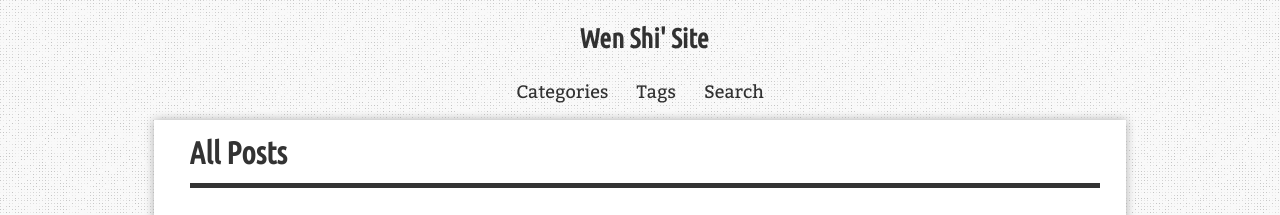
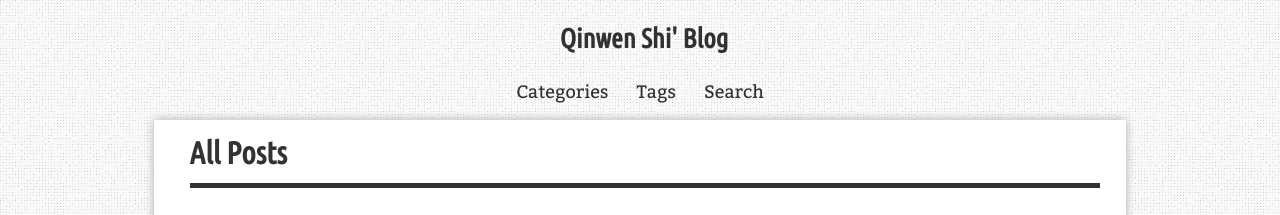
Before and after one commit to qinwenshi/sh, a Jekyll site: the page built from blog/index.html, in a window 1280 px wide. Shown: the top 215 px of the page. Built offline with Jekyll 4.4.1, drawn with Linux system fonts in a browser that asks for light colours; nearby versions of some CDN libraries; comment, search, counter and statistics services are not loaded.

Commit message:
Update config

```diff
--- a/_config.yml
+++ b/_config.yml
@@ -23,7 +23,7 @@ sass:
 # Site Data
 url: # the base hostname & protocol for your site, e.g. http://example.com
 baseurl: # the subpath of your site, e.g. /blog
-title: Wen Shi' Site
+title: Qinwen Shi' Blog
 description: "A coder and learner"
 keywords: 'shiqinwen,blog,施勤文'
 author:
```
